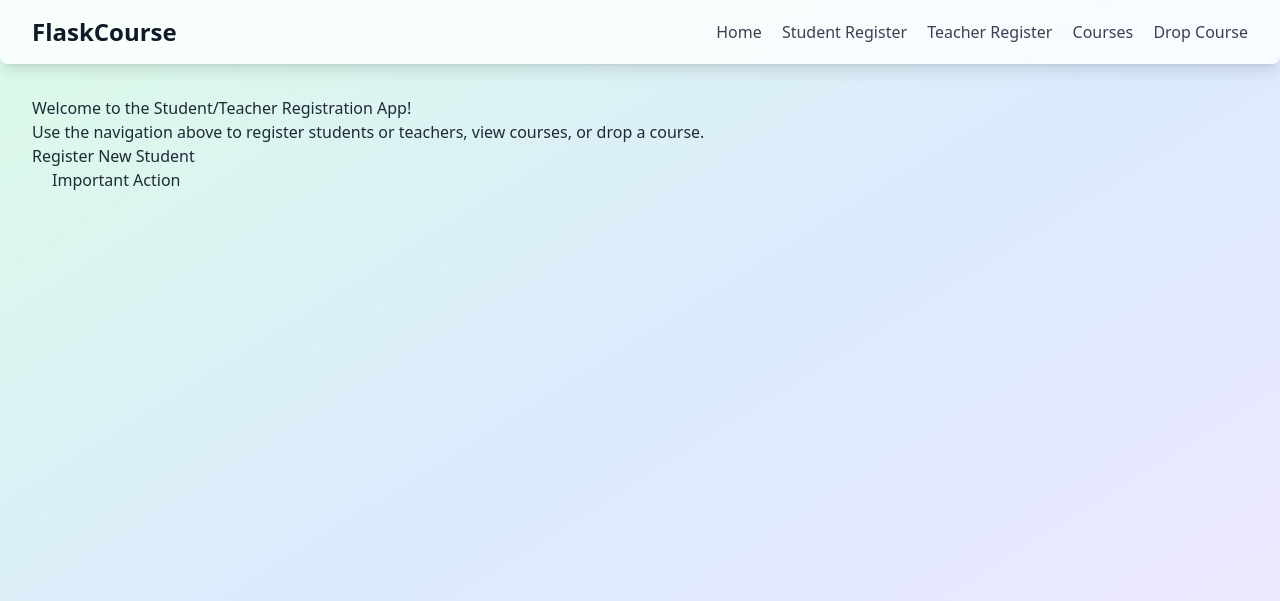
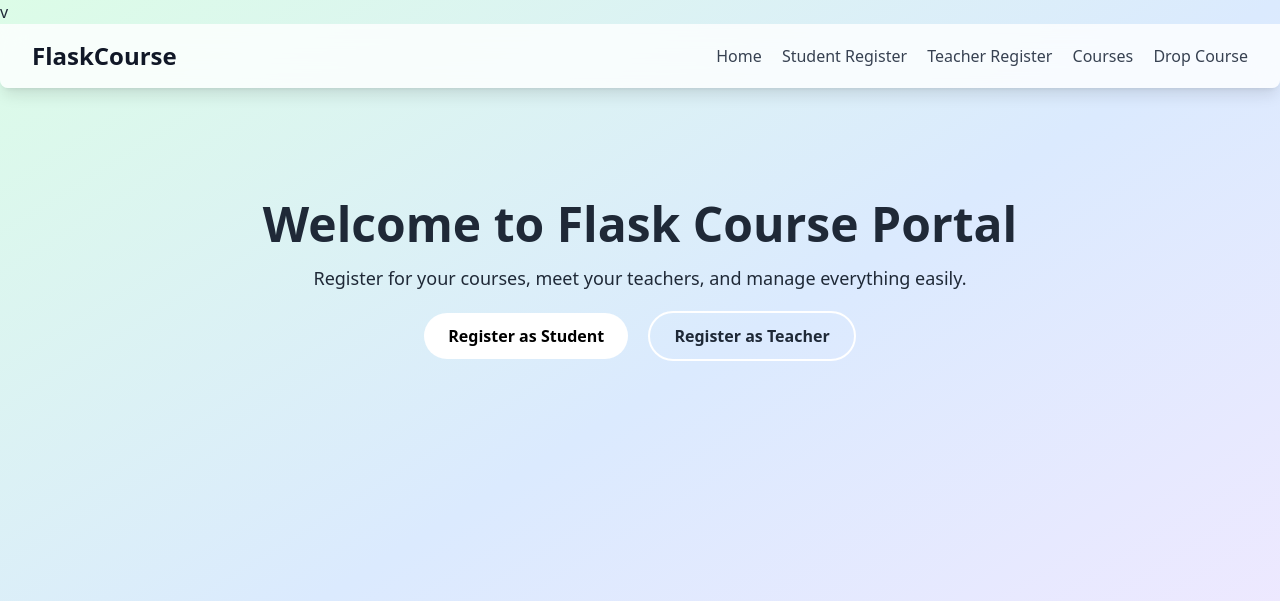
Before and after one commit to RawailEocean/flask-course-app, a Flask app: page / in a window 1280 px wide. Shown: the top 601 px of the page. Run offline with Flask 3, Linux system fonts and the light colour scheme; some libraries are stand-ins or nearby versions.

Commit message:
Update index.html

```diff
--- a/templates/index.html
+++ b/templates/index.html
@@ -1,20 +1,12 @@
-{% extends "base.html" %}
-
-{% block title %}Home - My App{% endblock %}
-
+v{% extends "base.html" %}
+{% block title %}Home - FlaskCourse{% endblock %}
 {% block content %}
-    <h2>Welcome to the Student/Teacher Registration App!</h2>
-    <p>Use the navigation above to register students or teachers, view courses, or drop a course.</p>
-
-    <a href="{{ url_for('register_student_page') }}" class="star-border-container" style="--color: #00ffcc; --speed: 5s;">
-        <div class="border-gradient-bottom" style="background: radial-gradient(circle, var(--color), transparent 10%); animation-duration: var(--speed);"></div>
-        <div class="border-gradient-top" style="background: radial-gradient(circle, var(--color), transparent 10%); animation-duration: var(--speed);"></div>
-        <div class="inner-content">Register New Student</div>
-    </a>
-
-    <button class="star-border-container" style="--color: #ff3366; --speed: 7s; margin-left: 20px;">
-        <div class="border-gradient-bottom" style="background: radial-gradient(circle, var(--color), transparent 10%); animation-duration: var(--speed);"></div>
-        <div class="border-gradient-top" style="background: radial-gradient(circle, var(--color), transparent 10%); animation-duration: var(--speed);"></div>
-        <div class="inner-content">Important Action</div>
-    </button>
+<div class="text-center mt-20">
+    <h2 class="text-5xl font-bold mb-4">Welcome to Flask Course Portal</h2>
+    <p class="text-lg">Register for your courses, meet your teachers, and manage everything easily.</p>
+    <div class="mt-8 space-x-4">
+        <a href="/register/student" class="bg-white text-black px-6 py-3 rounded-full font-semibold hover:bg-opacity-80 transition">Register as Student</a>
+        <a href="/register/teacher" class="border-2 border-white px-6 py-3 rounded-full font-semibold hover:bg-white hover:text-black transition">Register as Teacher</a>
+    </div>
+</div>
 {% endblock %}
```
